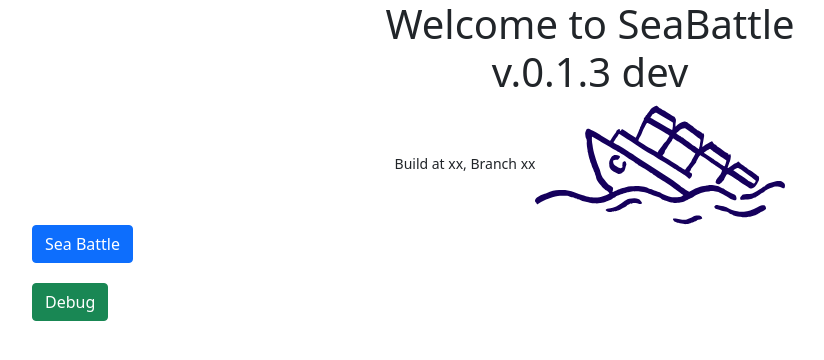
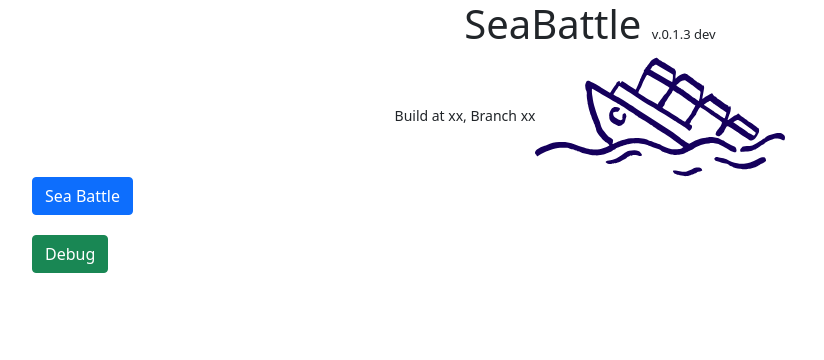
Before and after one commit to VladimirN73/SeaBattle, an Angular app: page / in a window 1280 px wide. Shown: the top 360 px of the page, without its empty margins (50-874 px from the left). Built offline with nearby package versions, Linux system fonts and the light colour scheme.

Commit message:
refinements

```diff
--- a/src/app/app.component.html
+++ b/src/app/app.component.html
@@ -1,8 +1,2 @@
-  <div style="text-align:center" class="content">
-    <h1>
-      Welcome to {{title}} <br> v.{{version}} {{envname}}
-    </h1>
-    <small>Build at {{buildAt}}, Branch {{buildBranch}}</small>
-    <img width="250" alt="Battleship" src="../assets/img/schiff.svg">
-  </div>
+
   <router-outlet></router-outlet>
--- a/src/app/app.routes.ts
+++ b/src/app/app.routes.ts
@@ -2,14 +2,20 @@ import { ExtraOptions, PreloadAllModules, Routes } from '@angular/router';
 import { AppComponent } from './app.component';
 import { StartComponent } from './start/start.component';
 
+export enum AppRoutes {
+  root = '/',
+  seaBattle="sea-battle",
+  debug ="debug"
+}
+
 export const APP_ROUTES: Routes = [
   { path: '', pathMatch: 'full', component:StartComponent },
   {
-    path:'debug',
+    path: AppRoutes.debug,
     loadChildren: () => import('./debug/debug.module').then(m => m.DebugModule)
   },
   {
-    path:'sea-battle',
+    path:AppRoutes.seaBattle,
     loadChildren: () => import('./sea-battle/sea-battle.module').then(m => m.SeaBattleModule)
   },
 
--- a/src/app/start/start.component.html
+++ b/src/app/start/start.component.html
@@ -1,3 +1,12 @@
+
+
+  <div style="text-align:center" class="content">
+    <h1>
+      {{title}}  <span style="font-size:small;"> v.{{version}} {{envname}} </span>
+    </h1>
+    <small>Build at {{buildAt}}, Branch {{buildBranch}}</small>
+    <img width="250" alt="Battleship" src="../assets/img/schiff.svg">
+  </div>
 
 <div class="container">
   <button class="btn btn-primary" routerLink="/sea-battle" >Sea Battle</button>
--- a/src/app/start/start.component.ts
+++ b/src/app/start/start.component.ts
@@ -8,7 +8,11 @@ import {environment } from '../../environments/environment'
 })
 export class StartComponent implements OnInit {
 
+  title = 'SeaBattle';
   version = environment.version;
+  envname = environment.name;
+  buildAt = environment.buildAt;
+  buildBranch = environment.buildBranch;
 
   constructor() { }
 
```
